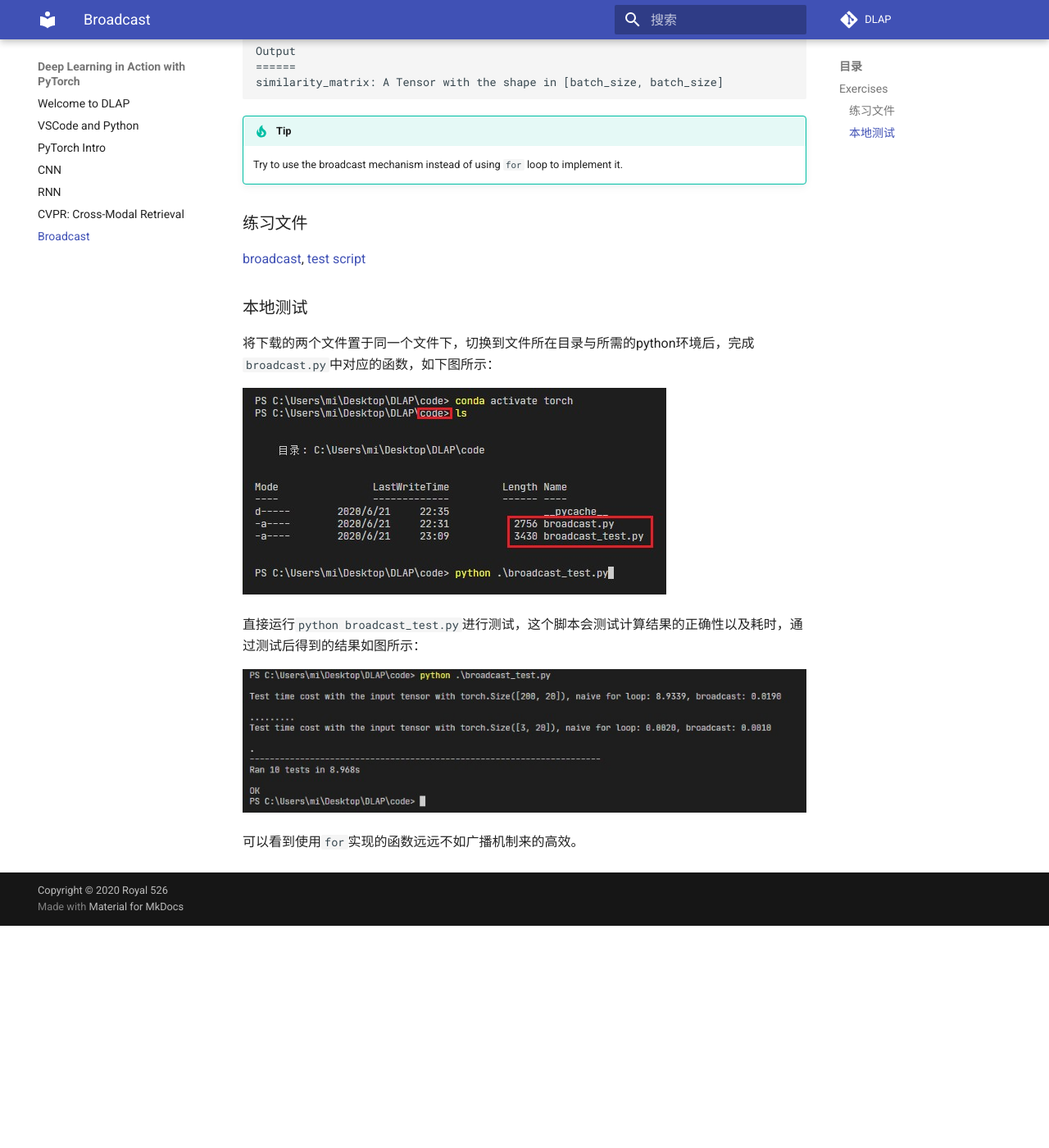
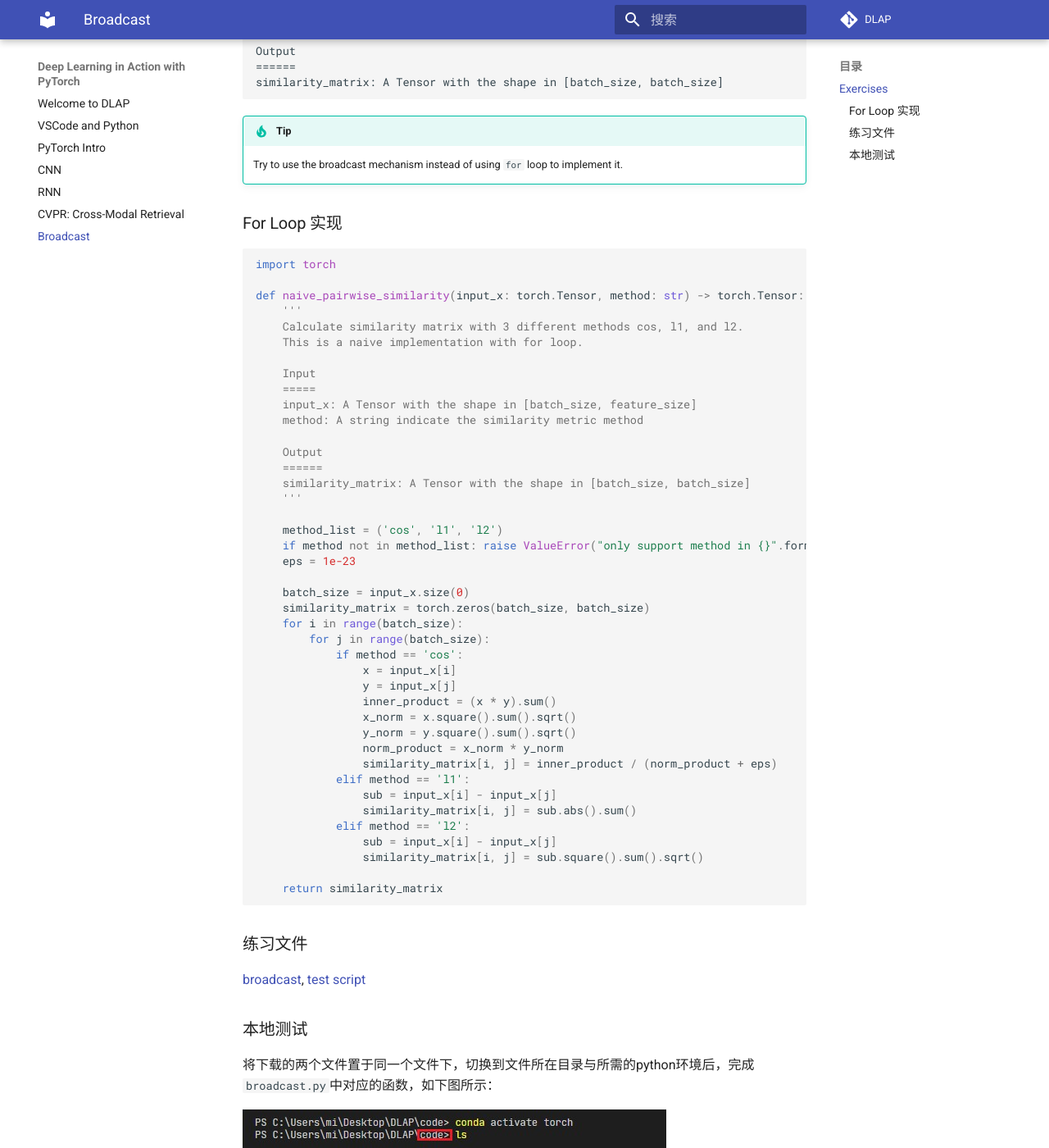
Before and after one commit to Royal-526/DLAP, an MkDocs documentation site: the page built from docs/6Broadcast.md, in a window 1280 px wide and 1400 px high, scrolled down 321 px. Shown: the whole window at 82% size. Built offline with MkDocs 1.6.1 and Material for MkDocs 9.7.7, drawn with Linux system fonts in a browser that asks for light colours; comment, search, counter and statistics services are not loaded; before the commit the page ends 1450 px from its top, so only the background shows below that.

Commit message:
add example

````diff
--- a/docs/6Broadcast.md
+++ b/docs/6Broadcast.md
@@ -18,6 +18,51 @@ similarity_matrix: A Tensor with the shape in [batch_size, batch_size]
 !!! tip
     Try to use the broadcast mechanism instead of using `for` loop to implement it.
 
+### For Loop 实现
+```python
+import torch
+
+def naive_pairwise_similarity(input_x: torch.Tensor, method: str) -> torch.Tensor:
+    '''
+    Calculate similarity matrix with 3 different methods cos, l1, and l2.
+    This is a naive implementation with for loop.
+
+    Input
+    =====
+    input_x: A Tensor with the shape in [batch_size, feature_size]
+    method: A string indicate the similarity metric method
+
+    Output
+    ======
+    similarity_matrix: A Tensor with the shape in [batch_size, batch_size]
+    '''
+
+    method_list = ('cos', 'l1', 'l2')
+    if method not in method_list: raise ValueError("only support method in {}".format(method_list))
+    eps = 1e-23
+
+    batch_size = input_x.size(0)
+    similarity_matrix = torch.zeros(batch_size, batch_size)
+    for i in range(batch_size):
+        for j in range(batch_size):
+            if method == 'cos':
+                x = input_x[i]
+                y = input_x[j]
+                inner_product = (x * y).sum()
+                x_norm = x.square().sum().sqrt()
+                y_norm = y.square().sum().sqrt()
+                norm_product = x_norm * y_norm
+                similarity_matrix[i, j] = inner_product / (norm_product + eps)
+            elif method == 'l1':
+                sub = input_x[i] - input_x[j]
+                similarity_matrix[i, j] = sub.abs().sum()
+            elif method == 'l2':
+                sub = input_x[i] - input_x[j]
+                similarity_matrix[i, j] = sub.square().sum().sqrt()
+
+    return similarity_matrix
+```
+
 ### 练习文件
 [broadcast](./assets/broadcast/broadcast.py), [test script](./assets/broadcast/broadcast_test.py)
 
````
